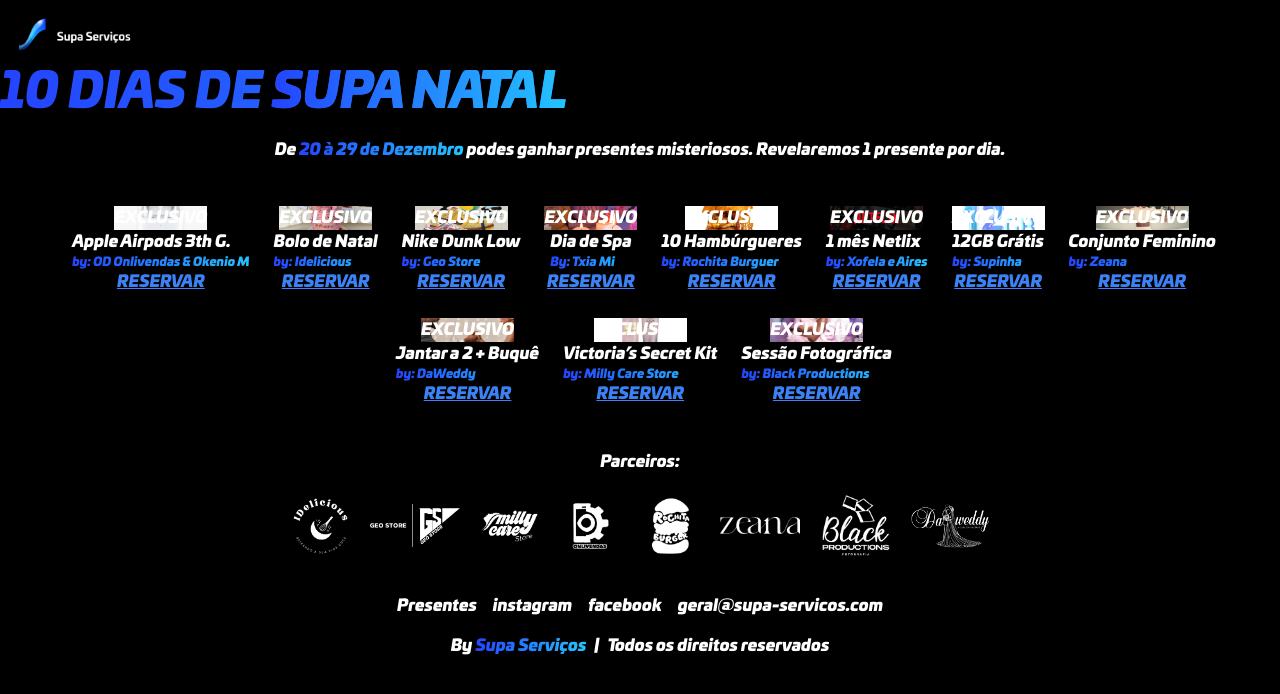
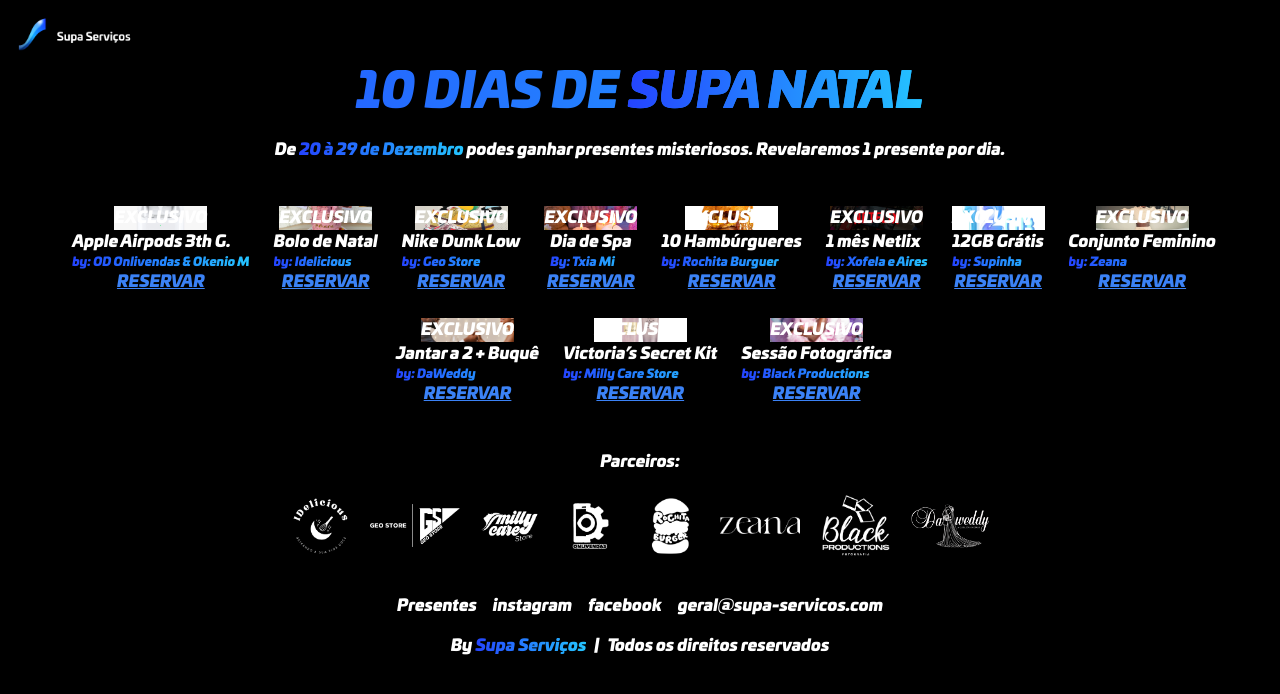
Before and after one commit to Euv29/SUPA-NATAL, a website: page index.html in a window 1280 px wide. Drawn offline with nearby package versions, Linux system fonts and the light colour scheme; files that its build step writes are made by us from their sources; files whose address does not match are found by name; a web font is replaced by a local one.

```diff
--- a/index.html
+++ b/index.html
@@ -34,7 +34,7 @@
         <section id="presentes" class="w-full presentes">
             <section id="main" class="flex flex-col gap-5">
                 <section class="loader-group">
-                    <div id="supaLogo" class="font-extrabold text-5xl supanatal"><a class="text-blue-500">10</a> DIAS DE
+                    <div id="supaLogo" class="font-extrabold text-5xl text-center supanatal"><a class="text-blue-500">10</a> DIAS DE
                         <a id="supaLogo">SUPA NATAL</a>
                     </div>
                 </section>
```
